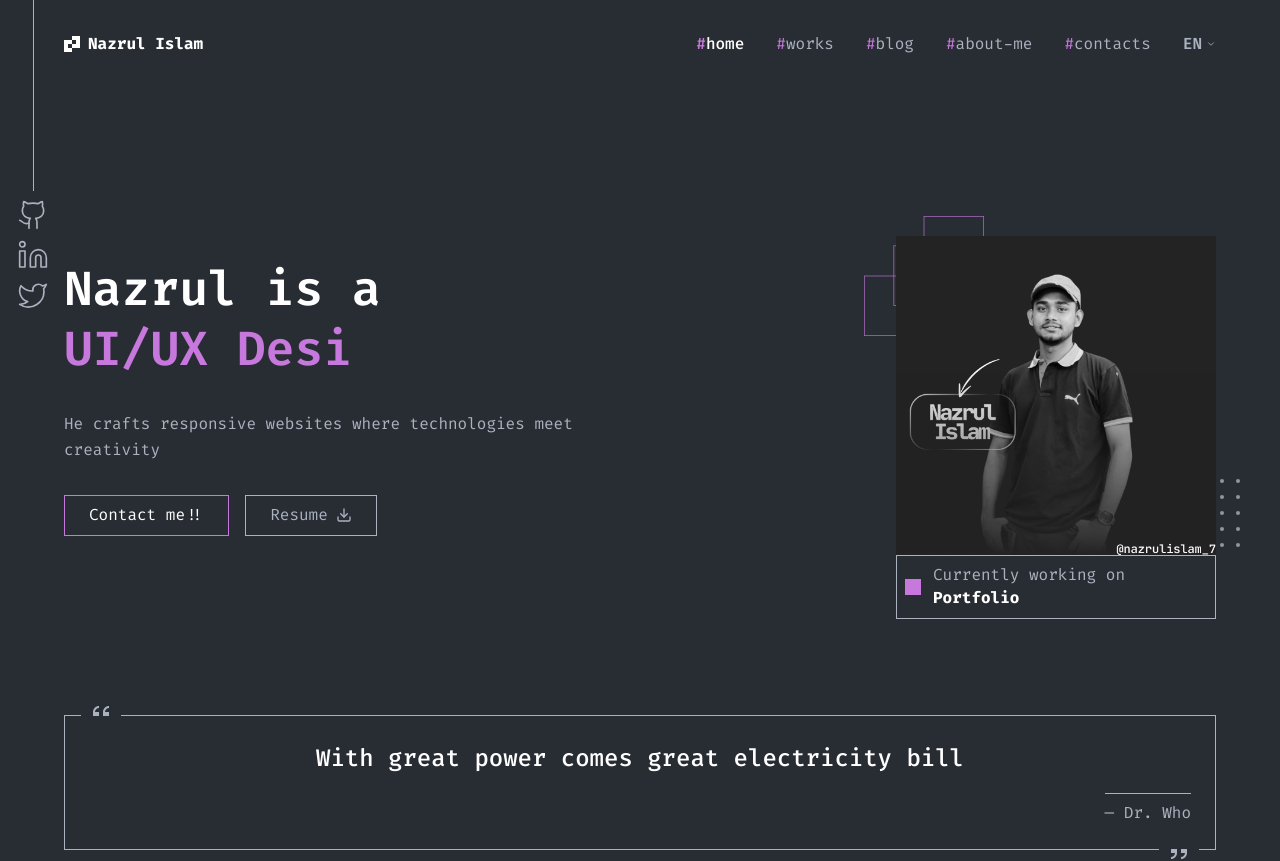
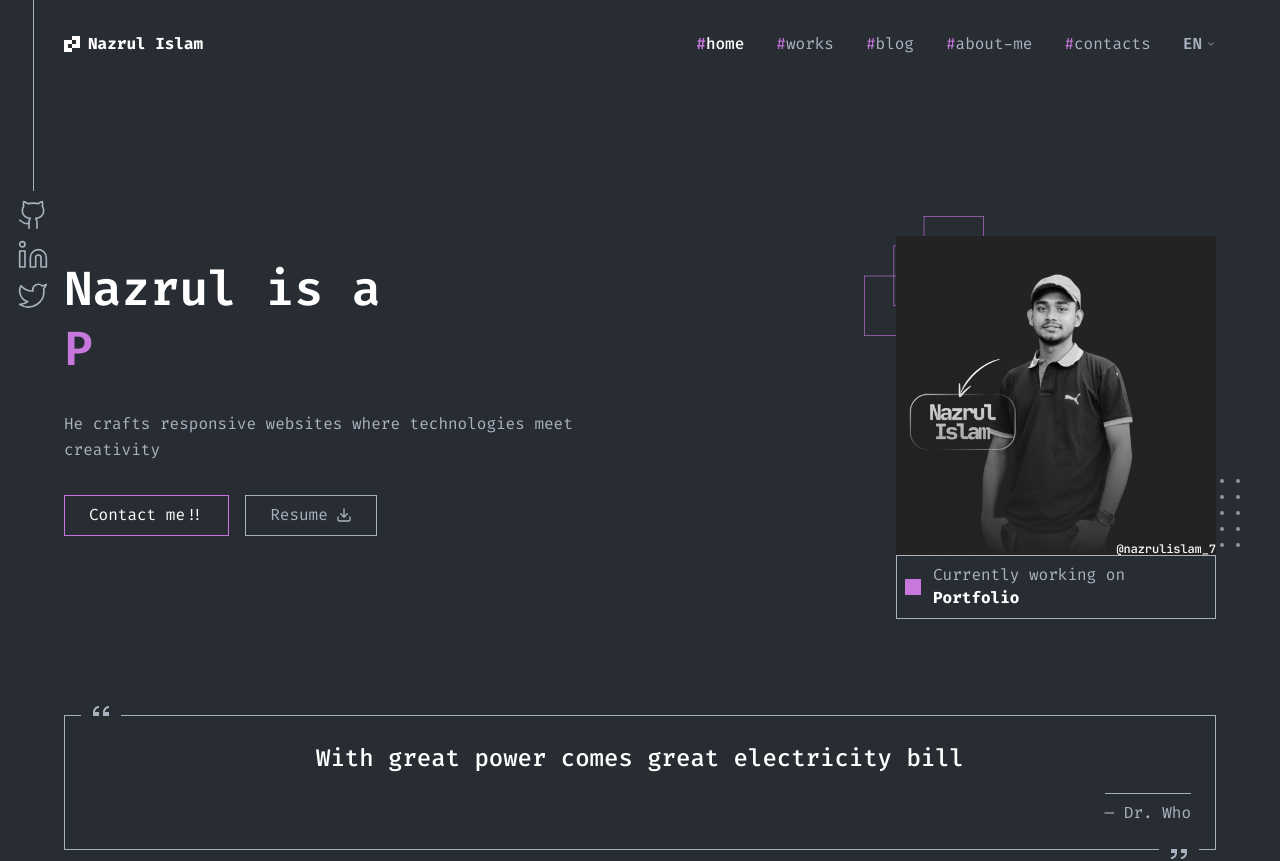
Before and after one commit to mhdnazrul/mhdnazrul.github.io, a Next.js app: page / in a window 1280 px wide. Shown: the top 861 px of the page. Built offline with nearby package versions, Linux system fonts and the light colour scheme.

Commit message:
fix: deletionSpeed

```diff
--- a/src/sections/Hero.tsx
+++ b/src/sections/Hero.tsx
@@ -53,7 +53,7 @@ function Hero() {
                   ]}
                   wrapper="span"
                   speed={50}
-                  deletingSpeed={65}
+                  deletionSpeed={65}
                   repeat={Infinity}
                   cursor={true}
                   className="text-[#c778dd]"
```
